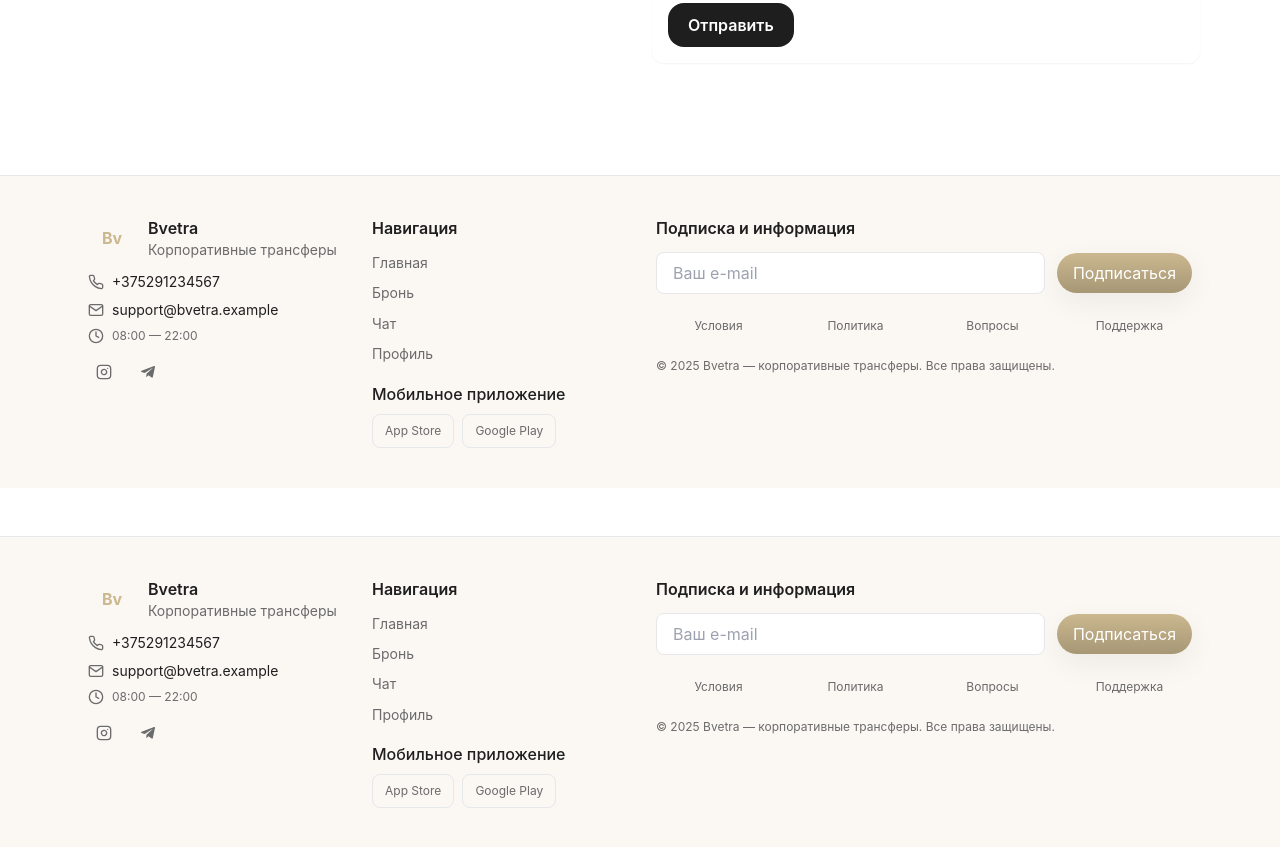
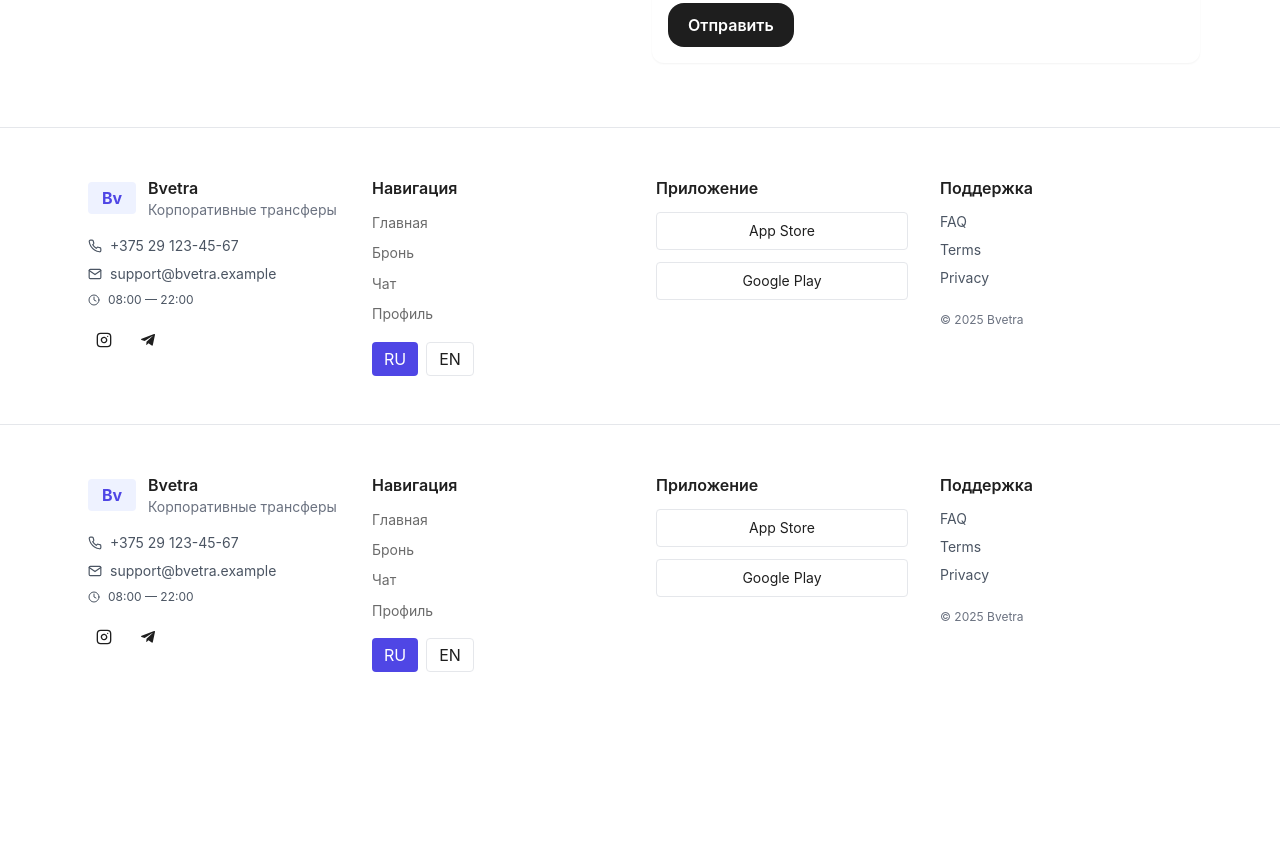
Before and after one commit to skufig/bvetra, a Next.js app: page / in a window 1280 px wide. Shown: the part 2840-3687 px from the top of the page. After the commit the page ends 3560 px from the top, so only its background shows below. Built offline with nearby package versions, Linux system fonts and the light colour scheme.

Commit message:
Update Footer.tsx

```diff
--- a/src/components/Footer.tsx
+++ b/src/components/Footer.tsx
@@ -1,184 +1,88 @@
+// src/components/Footer.tsx
 import React, { useState } from 'react'
-import { FiInstagram, FiMail, FiPhone, FiClock } from 'react-icons/fi'
+import { FiPhone, FiMail, FiClock, FiInstagram } from 'react-icons/fi'
 import { FaTelegramPlane } from 'react-icons/fa'
 import BookingModal from './BookingModal'
 import ChatModal from './ChatModal'
+import ProfileModal from './ProfileModal'
 import BottomNav from './BottomNav'
 
-type Props = { isEn?: boolean }
+export default function Footer() {
+  const [lang, setLang] = useState<'ru'|'en'> ( (typeof window !== 'undefined' && (localStorage.getItem('lang') as 'ru'|'en')) || 'ru' )
+  const isEn = lang==='en'
+  const [openBooking, setOpenBooking] = useState(false)
+  const [openChat, setOpenChat] = useState(false)
+  const [openProfile, setOpenProfile] = useState(false)
 
-export default function Footer({ isEn = false }: Props) {
-  const [modalOpen, setModalOpen] = useState(false)
-  const [chatOpen, setChatOpen] = useState(false)
-  const [email, setEmail] = useState('')
-  const [subscribed, setSubscribed] = useState(false)
-
-  const L = isEn
-    ? {
-        brand: 'Bvetra',
-        subtitle: 'Corporate transfers',
-        phone: '+375291234567',
-        email: 'support@bvetra.example',
-        appStore: 'App Store',
-        googlePlay: 'Google Play',
-        subscribe: 'Subscribe',
-        thanks: 'Thanks',
-        home: 'Home',
-        booking: 'Booking',
-        chat: 'Chat',
-        profile: 'Profile',
-      }
-    : {
-        brand: 'Bvetra',
-        subtitle: 'Корпоративные трансферы',
-        phone: '+375291234567',
-        email: 'support@bvetra.example',
-        appStore: 'App Store',
-        googlePlay: 'Google Play',
-        subscribe: 'Подписаться',
-        thanks: 'Спасибо',
-        home: 'Главная',
-        booking: 'Бронь',
-        chat: 'Чат',
-        profile: 'Профиль',
-      }
-
-  function handleCall() {
-    if (typeof window !== 'undefined') window.location.href = `tel:${L.phone}`
-  }
-  function handleEmail() {
-    if (typeof window !== 'undefined') window.location.href = `mailto:${L.email}`
-  }
-
-  function submitNewsletter(e: React.FormEvent) {
-    e.preventDefault()
-    if (!email) return
-    setSubscribed(true)
-    window.dispatchEvent(new CustomEvent('analytics', { detail: { action: 'subscribe_newsletter', email } }))
+  function switchLang(to:'ru'|'en') {
+    setLang(to); try{ localStorage.setItem('lang', to) }catch{}
   }
 
   return (
     <>
-      <footer className="mt-12 border-t bg-[color:var(--surface-1)] dark:bg-[color:var(--surface-2)] text-[color:var(--muted)]">
-        <div className="mx-auto max-w-6xl px-6 py-10 grid grid-cols-1 md:grid-cols-4 gap-8">
-          <div className="space-y-3">
+      <footer className="bg-white dark:bg-[#050607] border-t">
+        <div className="mx-auto max-w-6xl px-6 py-12 grid grid-cols-1 md:grid-cols-4 gap-8">
+          <div className="space-y-4">
             <div className="flex items-center gap-3">
-              <div className="w-12 h-8 rounded flex items-center justify-center bg-[color:var(--primary)]/10 text-[color:var(--primary)] font-bold">Bv</div>
+              <div className="w-12 h-8 rounded flex items-center justify-center bg-indigo-50 text-indigo-600 font-bold">Bv</div>
               <div>
-                <div className="text-[color:var(--text)] font-semibold">{L.brand}</div>
-                <div className="text-sm text-[color:var(--muted)]">{L.subtitle}</div>
+                <div className="font-semibold">{isEn ? 'Bvetra' : 'Bvetra'}</div>
+                <div className="text-sm text-gray-500">{isEn ? 'Corporate transfers' : 'Корпоративные трансферы'}</div>
               </div>
             </div>
 
-            <div className="text-sm text-[color:var(--muted)] space-y-2">
-              <div className="flex items-center gap-2">
-                <FiPhone className="w-4 h-4" />
-                <button onClick={handleCall} className="text-[color:var(--text)] hover:underline" aria-label="Call">
-                  {L.phone}
-                </button>
-              </div>
-
-              <div className="flex items-center gap-2">
-                <FiMail className="w-4 h-4" />
-                <button onClick={handleEmail} className="text-[color:var(--text)] hover:underline" aria-label="Email">
-                  {L.email}
-                </button>
-              </div>
-
-              <div className="flex items-center gap-2 text-xs text-[color:var(--muted)]">
-                <FiClock className="w-4 h-4" />
-                <div>08:00 — 22:00</div>
-              </div>
+            <div className="text-sm text-gray-600 space-y-2">
+              <div className="flex items-center gap-2"><FiPhone/> <a href="tel:+375291234567" className="hover:underline">+375 29 123-45-67</a></div>
+              <div className="flex items-center gap-2"><FiMail/> <a href="mailto:support@bvetra.example" className="hover:underline">support@bvetra.example</a></div>
+              <div className="flex items-center gap-2 text-xs"><FiClock/> 08:00 — 22:00</div>
             </div>
 
             <div className="flex items-center gap-3 mt-3">
-              <a href="https://instagram.com" aria-label="Instagram" target="_blank" rel="noreferrer" className="p-2 rounded hover:bg-[color:var(--primary)]/12">
-                <FiInstagram />
-              </a>
-              <a href="https://t.me" aria-label="Telegram" target="_blank" rel="noreferrer" className="p-2 rounded hover:bg-[color:var(--primary)]/12">
-                <FaTelegramPlane />
-              </a>
+              <a className="p-2 rounded hover:bg-gray-100"><FiInstagram/></a>
+              <a className="p-2 rounded hover:bg-gray-100"><FaTelegramPlane/></a>
             </div>
           </div>
 
           <div>
-            <h4 className="text-[color:var(--text)] font-semibold mb-3">{isEn ? 'Navigation' : 'Навигация'}</h4>
-            <ul className="space-y-2 text-sm text-[color:var(--muted)]">
-              <li>
-                <button onClick={() => window.scrollTo({ top: 0, behavior: 'smooth' })} className="hover:underline">
-                  {L.home}
-                </button>
-              </li>
-              <li>
-                <button onClick={() => setModalOpen(true)} className="hover:underline">
-                  {L.booking}
-                </button>
-              </li>
-              <li>
-                <button onClick={() => setChatOpen(true)} className="hover:underline">
-                  {L.chat}
-                </button>
-              </li>
-              <li>
-                <button onClick={() => alert(isEn ? 'Profile (in progress)' : 'Профиль (в разработке)')} className="hover:underline">
-                  {L.profile}
-                </button>
-              </li>
+            <h4 className="font-semibold mb-3">{isEn ? 'Navigation' : 'Навигация'}</h4>
+            <ul className="space-y-2 text-sm text-gray-600">
+              <li><button onClick={()=>window.scrollTo({top:0,behavior:'smooth'})} className="hover:underline">{isEn ? 'Home' : 'Главная'}</button></li>
+              <li><button onClick={()=>setOpenBooking(true)} className="hover:underline">{isEn ? 'Booking' : 'Бронь'}</button></li>
+              <li><button onClick={()=>setOpenChat(true)} className="hover:underline">{isEn ? 'Chat' : 'Чат'}</button></li>
+              <li><button onClick={()=>setOpenProfile(true)} className="hover:underline">{isEn ? 'Profile' : 'Профиль'}</button></li>
             </ul>
 
-            <div className="mt-4">
-              <h5 className="text-[color:var(--text)] font-medium mb-2">{isEn ? 'Mobile app' : 'Мобильное приложение'}</h5>
-              <div className="flex gap-2">
-                <a href="#" aria-label="App Store" className="inline-flex items-center gap-2 rounded-lg px-3 py-2 bg-[color:var(--surface-1)] border hover:border-[color:var(--primary)]/18 text-xs">
-                  {L.appStore}
-                </a>
-                <a href="#" aria-label="Google Play" className="inline-flex items-center gap-2 rounded-lg px-3 py-2 bg-[color:var(--surface-1)] border hover:border-[color:var(--primary)]/18 text-xs">
-                  {L.googlePlay}
-                </a>
-              </div>
+            <div className="mt-4 flex gap-2">
+              <button onClick={()=>switchLang('ru')} className={`px-3 py-1 rounded ${lang==='ru' ? 'bg-indigo-600 text-white' : 'border'}`}>RU</button>
+              <button onClick={()=>switchLang('en')} className={`px-3 py-1 rounded ${lang==='en' ? 'bg-indigo-600 text-white' : 'border'}`}>EN</button>
             </div>
           </div>
 
-          <div className="md:col-span-2">
-            <h4 className="text-[color:var(--text)] font-semibold mb-3">{isEn ? 'Subscribe & Legal' : 'Подписка и информация'}</h4>
+          <div>
+            <h4 className="font-semibold mb-3">{isEn ? 'App' : 'Приложение'}</h4>
+            <div className="flex flex-col gap-3">
+              <button className="px-4 py-2 rounded border text-sm">App Store</button>
+              <button className="px-4 py-2 rounded border text-sm">Google Play</button>
+            </div>
+          </div>
 
-            <form onSubmit={submitNewsletter} className="flex gap-3 items-start sm:items-center">
-              <input
-                type="email"
-                value={email}
-                onChange={(e) => setEmail(e.target.value)}
-                placeholder={isEn ? 'Your email' : 'Ваш e-mail'}
-                className="px-4 py-2 rounded-lg border w-full sm:w-auto sm:flex-1 bg-[color:var(--bg)] text-[color:var(--text)]"
-                required
-              />
-              <button type="submit" className="inline-flex items-center gap-2 px-4 py-2 rounded-full btn-primary btn-lift">
-                {subscribed ? (isEn ? 'Thanks' : 'Спасибо') : (isEn ? 'Subscribe' : 'Подписаться')}
-              </button>
-            </form>
-
-            <div className="mt-6 grid grid-cols-2 sm:grid-cols-4 gap-3 text-xs text-[color:var(--muted)]">
-              <button className="hover:underline"> {isEn ? 'Terms' : 'Условия'} </button>
-              <button className="hover:underline"> {isEn ? 'Privacy' : 'Политика'} </button>
-              <button className="hover:underline"> {isEn ? 'FAQ' : 'Вопросы'} </button>
-              <button className="hover:underline"> {isEn ? 'Support' : 'Поддержка'} </button>
+          <div>
+            <h4 className="font-semibold mb-3">{isEn ? 'Support' : 'Поддержка'}</h4>
+            <div className="text-sm text-gray-600 space-y-2">
+              <div>FAQ</div>
+              <div>Terms</div>
+              <div>Privacy</div>
             </div>
-
-            <div className="mt-6 text-xs text-[color:var(--muted)]">
-              © {new Date().getFullYear()} {L.brand} — {isEn ? 'All rights reserved.' : 'корпоративные трансферы. Все права защищены.'}
-            </div>
+            <div className="mt-6 text-xs text-gray-500">© {new Date().getFullYear()} Bvetra</div>
           </div>
         </div>
       </footer>
 
-      <BookingModal open={modalOpen} onClose={() => setModalOpen(false)} isEn={isEn} />
-      <ChatModal open={chatOpen} onClose={() => setChatOpen(false)} isEn={isEn} />
+      <BookingModal open={openBooking} onClose={()=>setOpenBooking(false)} lang={lang} />
+      <ChatModal open={openChat} onClose={()=>setOpenChat(false)} lang={lang} />
+      <ProfileModal open={openProfile} onClose={()=>setOpenProfile(false)} />
 
-      <BottomNav
-        onOpenBooking={() => setModalOpen(true)}
-        onOpenChat={() => setChatOpen(true)}
-        phone={L.phone}
-        isEn={isEn}
-      />
+      <BottomNav onOpenBooking={()=>setOpenBooking(true)} onOpenChat={()=>setOpenChat(true)} phone="+375291234567" />
     </>
   )
 }
```
